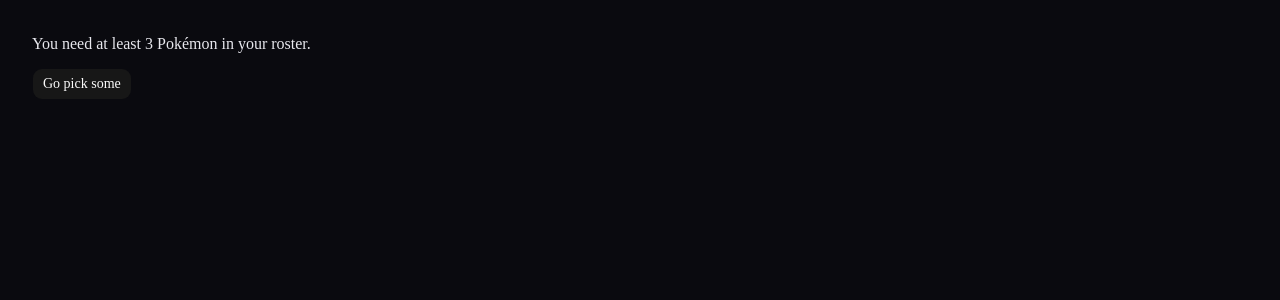
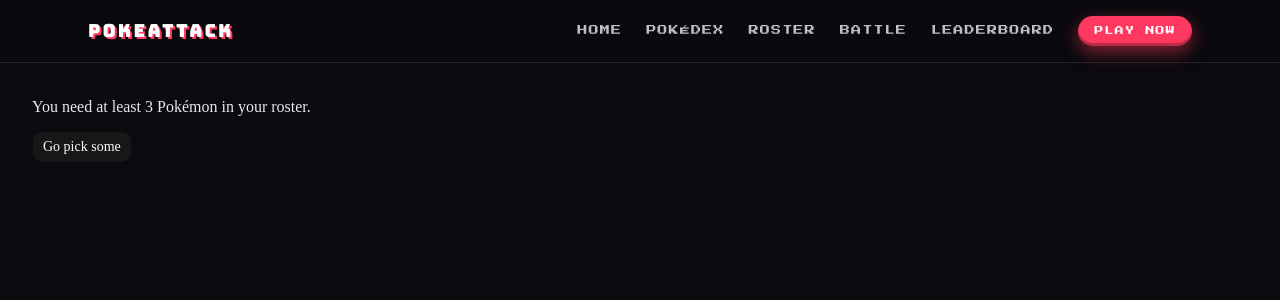
Before and after one commit to vitosturm/pokeattackv1, a Next.js app: page /battle in a window 1280 px wide. Shown: the top 300 px of the page. Built offline with nearby package versions, Linux system fonts and the light colour scheme; no server answers.

Commit message:
feat(nav): SiteNav header on roster/battle/leaderboard/details

```diff
--- a/app/battle/page.tsx
+++ b/app/battle/page.tsx
@@ -10,6 +10,7 @@ import { BattleArena } from '@/components/BattleArena';
 import { submitScore } from '@/app/actions/leaderboard';
 import { Input } from '@/components/ui/input';
 import { Button } from '@/components/ui/button';
+import { SiteNav } from '@/components/SiteNav';
 
 const PLAYER_MOVE_NAMES = ['water-gun', 'ember', 'vine-whip', 'thunderbolt'];
 const OPP_MOVE_NAMES = ['tackle', 'scratch', 'bite', 'gust'];
@@ -45,15 +46,24 @@ export default function BattlePage() {
 
   if (roster.length < 3) {
     return (
+      <>
+        <SiteNav />
         <main className="p-8">
           <p>You need at least 3 Pokémon in your roster.</p>
           <Button className="mt-3" onClick={() => router.push('/')}>
             Go pick some
           </Button>
         </main>
+      </>
     );
   }
-  if (!opponents.length) return <main className="p-8">Summoning opponents…</main>;
+  if (!opponents.length)
+    return (
+      <>
+        <SiteNav />
+        <main className="p-8">Summoning opponents…</main>
+      </>
+    );
 
   async function onOver(result: {
     score: number;
@@ -83,6 +93,8 @@ export default function BattlePage() {
   }
 
   return (
+    <>
+      <SiteNav />
       <main className="max-w-5xl mx-auto p-6">
         <header className="flex items-center justify-between mb-6">
           <h1 className="text-2xl font-semibold">Battle</h1>
@@ -103,5 +115,6 @@ export default function BattlePage() {
           onOver={onOver}
         />
       </main>
+    </>
   );
 }
--- a/app/leaderboard/page.tsx
+++ b/app/leaderboard/page.tsx
@@ -1,10 +1,13 @@
 import { getTopScores } from '@/app/actions/leaderboard';
+import { SiteNav } from '@/components/SiteNav';
 
 export const dynamic = 'force-dynamic';
 
 export default async function LeaderboardPage() {
   const rows = await getTopScores(50);
   return (
+    <>
+      <SiteNav />
       <main className="max-w-3xl mx-auto p-6">
         <h1 className="text-2xl font-semibold mb-4">Leaderboard</h1>
         <table className="w-full text-sm">
@@ -30,5 +33,6 @@ export default async function LeaderboardPage() {
           </tbody>
         </table>
       </main>
+    </>
   );
 }
--- a/app/pokemon/[id]/page.tsx
+++ b/app/pokemon/[id]/page.tsx
@@ -3,6 +3,7 @@ import { getPokemon } from '@/lib/pokeapi';
 import { PokemonCard } from '@/components/PokemonCard';
 import { StatRadar } from '@/components/StatRadar';
 import { TypeBadge } from '@/components/TypeBadge';
+import { SiteNav } from '@/components/SiteNav';
 
 interface Params {
   id: string;
@@ -16,6 +17,8 @@ export default async function Page({ params }: { params: Promise<Params> }) {
   const p = await getPokemon(n);
 
   return (
+    <>
+      <SiteNav />
       <main className="max-w-4xl mx-auto p-6 grid gap-6 md:grid-cols-2">
         <PokemonCard pokemon={p} />
         <section>
@@ -28,5 +31,6 @@ export default async function Page({ params }: { params: Promise<Params> }) {
           <StatRadar pokemon={p} />
         </section>
       </main>
+    </>
   );
 }
--- a/app/roster/page.tsx
+++ b/app/roster/page.tsx
@@ -4,12 +4,15 @@ import { useRoster } from '@/hooks/useRoster';
 import { PokemonCard } from '@/components/PokemonCard';
 import { Button } from '@/components/ui/button';
 import { useRouter } from 'next/navigation';
+import { SiteNav } from '@/components/SiteNav';
 
 export default function RosterPage() {
   const { roster, remove, clear } = useRoster();
   const router = useRouter();
 
   return (
+    <>
+      <SiteNav />
       <main className="max-w-5xl mx-auto p-6">
         <header className="flex items-center justify-between mb-6">
           <h1 className="text-2xl font-semibold">My Roster ({roster.length}/6)</h1>
@@ -42,5 +45,6 @@ export default function RosterPage() {
           </div>
         )}
       </main>
+    </>
   );
 }
--- /dev/null
+++ b/components/SiteNav.tsx
@@ -0,0 +1,52 @@
+import Link from 'next/link';
+
+export function SiteNav() {
+  return (
+    <nav className="sticky top-0 z-50 backdrop-blur-md bg-[#0a0a0f]/70 border-b border-white/10">
+      <div className="max-w-6xl mx-auto flex items-center justify-between px-6 py-4">
+        <Link
+          href="/"
+          className="text-white text-lg"
+          style={{
+            fontFamily: 'Bungee, Inter, sans-serif',
+            letterSpacing: '0.12em',
+            textShadow: '2px 2px 0 #ff3860',
+          }}
+        >
+          POKEATTACK
+        </Link>
+        <div
+          className="flex items-center gap-6 text-[10px] uppercase text-white/75"
+          style={{ fontFamily: '"Press Start 2P", monospace', letterSpacing: '0.12em' }}
+        >
+          <Link href="/" className="hover:text-white">
+            Home
+          </Link>
+          <Link href="/pokedex" className="hover:text-white">
+            Pokédex
+          </Link>
+          <Link href="/roster" className="hover:text-white">
+            Roster
+          </Link>
+          <Link href="/battle" className="hover:text-white">
+            Battle
+          </Link>
+          <Link href="/leaderboard" className="hover:text-white">
+            Leaderboard
+          </Link>
+          <Link
+            href="/battle"
+            className="text-white px-4 py-2 rounded-full hover:opacity-90"
+            style={{
+              background: '#ff3860',
+              boxShadow: '0 6px 18px rgba(255,56,96,0.5), inset 0 -3px 0 rgba(0,0,0,0.25)',
+              fontSize: '9px',
+            }}
+          >
+            Play now
+          </Link>
+        </div>
+      </div>
+    </nav>
+  );
+}
```
Lines whose indentation alone changed are shown as unchanged.
